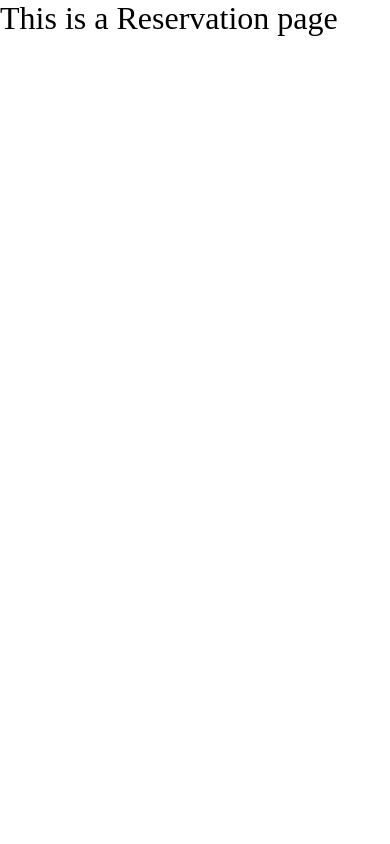
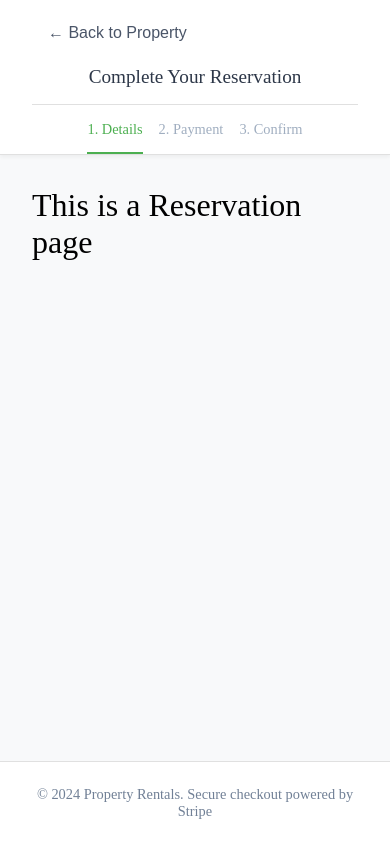
Before and after one commit to Kat10-4/property-booking-app, a Vue app: page /reservation/1 in a window 390 px wide. Built offline with nearby package versions, Linux system fonts and the light colour scheme.

Commit message:
improved reservation route paths

```diff
--- /dev/null
+++ b/src/layouts/ReservationLayout.vue
@@ -0,0 +1,241 @@
+<!-- layouts/ReservationLayout.vue -->
+<template>
+  <div class="reservation-layout">
+    <header class="reservation-header">
+      <div class="header-content">
+        <button @click="goBack" class="back-button">← Back to Property</button>
+        <h1>Complete Your Reservation</h1>
+        <div class="header-progress" v-if="showProgress">
+          <span class="step" :class="{ active: currentStep >= 1 }">1. Details</span>
+          <span class="step" :class="{ active: currentStep >= 2 }">2. Payment</span>
+          <span class="step" :class="{ active: currentStep >= 3 }">3. Confirm</span>
+        </div>
+      </div>
+    </header>
+
+    <main class="reservation-main">
+      <!-- Property summary card (optional) -->
+      <div v-if="store.currentProperty" class="property-summary">
+        <img
+          v-if="store.currentProperty.image"
+          :src="store.currentProperty.image"
+          :alt="store.currentProperty.name"
+          class="property-image"
+        />
+        <div class="property-info">
+          <h3>{{ store.currentProperty.name }}</h3>
+          <p>{{ store.currentProperty.address }}</p>
+          <p class="price">${{ store.currentProperty.price }}/night</p>
+        </div>
+      </div>
+
+      <!-- This renders the current reservation step -->
+      <router-view v-slot="{ Component }">
+        <transition name="fade" mode="out-in">
+          <component :is="Component" />
+        </transition>
+      </router-view>
+    </main>
+
+    <footer class="reservation-footer">
+      <p>&copy; 2024 Property Rentals. Secure checkout powered by Stripe</p>
+    </footer>
+  </div>
+</template>
+
+<script setup>
+import { useRouter, useRoute } from 'vue-router'
+import { usePropertiesStore } from '../stores/store'
+import { computed } from 'vue'
+
+const router = useRouter()
+const route = useRoute()
+const store = usePropertiesStore()
+
+const goBack = () => {
+  router.back() // Go back to previous page
+  // Or if you want to go specifically to property:
+  // router.push(`/propertyItem/${store.currentProperty?.id}`)
+}
+
+// Determine current step based on route
+const currentStep = computed(() => {
+  if (route.path.includes('payment')) return 2
+  if (route.path.includes('confirm')) return 3
+  return 1
+})
+
+// Show progress only on certain steps
+const showProgress = computed(() => {
+  return !route.path.includes('complete')
+})
+</script>
+
+<style scoped>
+.reservation-layout {
+  min-height: 100vh;
+  display: flex;
+  flex-direction: column;
+  background-color: #f8f9fa;
+}
+
+.reservation-header {
+  background: white;
+  border-bottom: 1px solid #e0e0e0;
+  padding: 1rem 2rem;
+  box-shadow: 0 2px 4px rgba(0, 0, 0, 0.05);
+}
+
+.header-content {
+  max-width: 1200px;
+  margin: 0 auto;
+  position: relative;
+}
+
+.back-button {
+  position: absolute;
+  left: 0;
+  top: 20%;
+  transform: translateY(-50%);
+  background: none;
+  border: none;
+  color: #4a5568;
+  cursor: pointer;
+  font-size: 1rem;
+  padding: 0.5rem 1rem;
+  border-radius: 4px;
+  transition: background-color 0.3s;
+}
+
+.back-button:hover {
+  background-color: #f0f0f0;
+  color: #2d3748;
+}
+
+.reservation-header h1 {
+  margin: 0;
+  font-size: 1.5rem;
+  color: #2d3748;
+  text-align: center;
+  font-weight: 500;
+}
+
+.header-progress {
+  display: flex;
+  justify-content: center;
+  gap: 3rem;
+  margin-top: 1rem;
+  padding-top: 1rem;
+  border-top: 1px solid #e0e0e0;
+}
+
+.step {
+  color: #a0aec0;
+  font-size: 0.9rem;
+  font-weight: 500;
+  position: relative;
+}
+
+.step.active {
+  color: #4caf50;
+}
+
+.step.active::after {
+  content: '';
+  position: absolute;
+  bottom: -1rem;
+  left: 0;
+  right: 0;
+  height: 2px;
+  background-color: #4caf50;
+}
+
+.reservation-main {
+  flex: 1;
+  max-width: 1200px;
+  margin: 2rem auto;
+  padding: 0 2rem;
+  width: 100%;
+  box-sizing: border-box;
+  display: grid;
+  grid-template-columns: 300px 1fr;
+  gap: 2rem;
+}
+
+.property-summary {
+  background: white;
+  border-radius: 8px;
+  padding: 1rem;
+  box-shadow: 0 2px 4px rgba(0, 0, 0, 0.1);
+  height: fit-content;
+}
+
+.property-image {
+  width: 100%;
+  height: 150px;
+  object-fit: cover;
+  border-radius: 4px;
+  margin-bottom: 1rem;
+}
+
+.property-info h3 {
+  margin: 0 0 0.5rem 0;
+  color: #2d3748;
+  font-size: 1.1rem;
+}
+
+.property-info p {
+  margin: 0.25rem 0;
+  color: #718096;
+  font-size: 0.9rem;
+}
+
+.property-info .price {
+  color: #4caf50;
+  font-weight: bold;
+  font-size: 1rem;
+  margin-top: 0.5rem;
+}
+
+.reservation-footer {
+  background: white;
+  border-top: 1px solid #e0e0e0;
+  color: #718096;
+  text-align: center;
+  padding: 1.5rem;
+  font-size: 0.9rem;
+}
+
+.fade-enter-active,
+.fade-leave-active {
+  transition: opacity 0.3s ease;
+}
+
+.fade-enter-from,
+.fade-leave-to {
+  opacity: 0;
+}
+
+/* Responsive design */
+@media (max-width: 768px) {
+  .reservation-main {
+    grid-template-columns: 1fr;
+  }
+
+  .header-progress {
+    gap: 1rem;
+    font-size: 0.8rem;
+  }
+
+  .back-button {
+    position: static;
+    transform: none;
+    margin-bottom: 1rem;
+    display: block;
+  }
+
+  .reservation-header h1 {
+    font-size: 1.2rem;
+  }
+}
+</style>
--- a/src/router/childRoutes/reservationChildRoutes.js
+++ b/src/router/childRoutes/reservationChildRoutes.js
@@ -1,8 +1,13 @@
+import { ROUTE_NAMES } from '../routes'
+
+//componets imports
+const ReservationForm = () => import('../../views/ReservationForm.vue')
+
 const reservationChildRoutes = () => [
   {
     path: '/reservation/:id',
-    name: '',
-    component: () => import('../../views/ReservationForm.vue'),
+    name: ROUTE_NAMES.RESERVATION,
+    component: ReservationForm,
     meta: {
       title: 'Book Property',
       requiresAuth: false,
--- a/src/router/index.js
+++ b/src/router/index.js
@@ -1,13 +1,13 @@
 import { createRouter, createWebHistory } from 'vue-router'
 import propertyChildRoutes from './childRoutes/propertyChildRoutes'
-import { ROUTE_NAMES } from './routes'
+import reservationChildRoutes from './childRoutes/reservationChildRoutes'
 import MainLayout from '../layouts/MainLayout.vue'
+import ReservationLayout from '../layouts/reservationLayout.vue'
 
 const DEFAULT_PAGE_TITLE = 'Property Rentals'
 
 //componets imports
 const NotFound = () => import('../views/NotFound.vue')
-const ReservationForm = () => import('../views/ReservationForm.vue')
 
 const routes = [
   {
@@ -17,12 +17,8 @@ const routes = [
   },
   {
     path: '/reservation/:id',
-    name: ROUTE_NAMES.RESERVATION,
-    component: ReservationForm,
-    meta: {
-      title: 'Book Property',
-      requiresAuth: false,
-    },
+    component: ReservationLayout,
+    children: reservationChildRoutes(),
   },
 
   // 404 fallback
```
